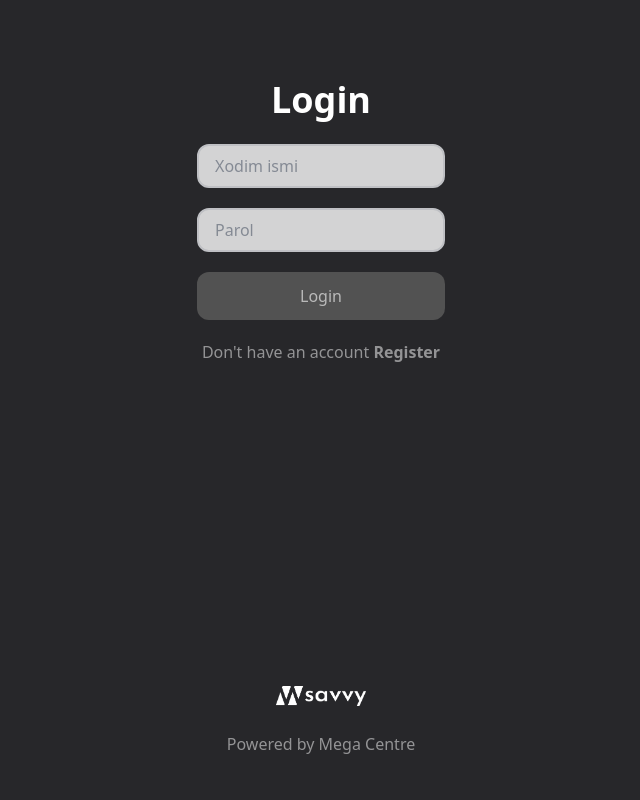
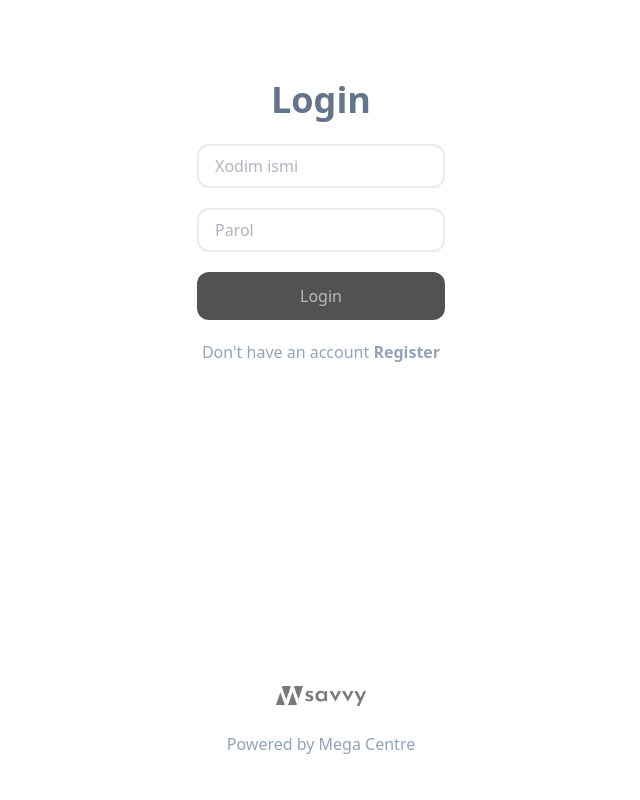
Before and after one commit to ABROR-build/savvy, a Django app: page / in a window 1280 px wide. Shown: the whole page, without its empty margins (319-959 px from the left). Run offline with Django 5.2, Linux system fonts and the light colour scheme; some libraries are stand-ins or nearby versions.

Commit message:
UI changed

```diff
--- a/templates/base.html
+++ b/templates/base.html
@@ -5,9 +5,9 @@
     <title>{% block title %}{% endblock title %}</title>
     <script src="https://cdn.tailwindcss.com"></script>
 </head>
-<body class="bg-zinc-800">
+<body class="bg-white">
 {% if request.user.is_authenticated %}
-    <nav class="flex items-center px-4 py-2 bg-zinc-700">
+    <nav class="flex items-center px-4 py-2 bg-slate-600">
         {% load static %}
             <a href="{% url 'list_services' %}">
                 <div class="pl-2">
@@ -15,19 +15,19 @@
                 </div>
             </a>
             <div class="pl-3">
-                <a href="{% url 'list_services' %}" class="text-xl text-white">Servislar</a>
+                <a href="{% url 'list_services' %}" class="text-xl text-gray-200">Servislar</a>
             </div>
             <div class="pl-3">
-                <a href="{% url 'list-stationaries' %}" class="text-xl text-white">Kanstovarlar</a>
+                <a href="{% url 'list-stationaries' %}" class="text-xl text-gray-200">Kanstovarlar</a>
             </div>
             <div class="pl-3">
-                <a href="{% url 'list_my_activities' %}" class="text-xl text-white">Hisobotlarim</a>
+                <a href="{% url 'list_my_activities' %}" class="text-xl text-gray-200">Hisobotlarim</a>
             </div>
             <div class="pl-60">
-                <p class="text-xl font-semibold text-white">Xodim: {{ request.user.username }}</p>
+                <p class="text-xl font-semibold text-gray-200">Xodim: {{ request.user.username }}</p>
             </div>
             <div class="flex items-center ml-auto">
-                <a href="{% url 'Logout' %}" class="px-5 py-3 rounded-xl text-white bg-zinc-700 hover:bg-zinc-600">Chiqish</a>
+                <a href="{% url 'Logout' %}" class="px-5 py-3 rounded-xl text-white bg-slate-700 hover:bg-slate-500">Chiqish</a>
             </div>
     </nav>
 {% else %}
--- a/templates/service/services.html
+++ b/templates/service/services.html
@@ -3,21 +3,19 @@
 
 {% block content %}
 <div class=" ml-5 grid grid-cols-5 gap-4 mr-5">
-    <body>
     {% for service in services %}
     <a href="{% url 'post_service' service.pk %}">
-                <div class="bg-orange-700 p-8 mt-5 rounded-lg hover:bg-orange-600">
+        <div class="bg-slate-500 p-8 mt-5 rounded-lg hover:bg-slate-400">
             <p class="text-white text-center text-xl font-semibold">{{ service.name }}</p>
         </div>
     </a>
 
     {% endfor %}
     <a href="{% url 'post_new_service' %}">
-                <div class="bg-orange-700 p-8 mt-5 rounded-lg hover:bg-orange-600">
+        <div class="bg-slate-500 p-8 mt-5 rounded-lg hover:bg-slate-400">
             <p class="text-white text-center text-xl font-semibold">+</p>
         </div>
     </a>
 
-    </body>
 </div>
 {% endblock content %}
--- a/templates/staff/login.html
+++ b/templates/staff/login.html
@@ -3,16 +3,16 @@
 {% block content %}
 {% if not request.user.is_authenticated %}
     <div class="p-10 lg:p-20 text-center">
-        <h2 class="text-3xl lg:text-4xl font-semibold text-white mb-6">Login</h2>
+        <h2 class="text-3xl lg:text-4xl font-semibold text-slate-500 mb-6">Login</h2>
         <form method="post" action="." class="lg:w-1/4 px-4 mx-auto">
             {% csrf_token %}
             <div class="mb-5">
-                <input type="text" placeholder="Xodim ismi" name="username" class="w-full px-4 opacity-80 py-2 rounded-xl border-2 border-white-500 focus:border-orange-500 focus:outline-none text-left">
+                <input type="text" placeholder="Xodim ismi" name="username" class="w-full px-4 text-gray-700 opacity-80 py-2 rounded-xl border-2 border-white-500 focus:border-orange-500 focus:outline-none text-left">
             </div>
 
 
             <div class="mb-5">
-                <input type="password" placeholder="Parol" name="password" class="w-full px-4 py-2 opacity-80 rounded-xl border-2 border-white-500 focus:border-orange-500 focus:outline-none">
+                <input type="password" placeholder="Parol" name="password" class="w-full px-4 py-2 opacity-80 text-gray-700 rounded-xl border-2 border-white-500 focus:border-orange-500 focus:outline-none">
             </div>
 
 
@@ -25,27 +25,23 @@
                     {% endfor %}
                 {% endfor %}
             {% endif %}
-            <button type="submit" class="px-5 w-full py-3 rounded-xl text-white text-opacity-60 bg-neutral-600 hover:bg-orange-800">Login</button>
+            <button type="submit" class="px-5 w-full py-3 rounded-xl text-white text-opacity-60 bg-neutral-600 hover:bg-neutral-500">Login</button>
         </form>
-        <p class="pt-5 text-white opacity-50">
-            Don't have an account <a class="text-white font-semibold hover:opacity-40" href="{% url 'registration' %}">Register</a>
+        <p class="pt-5 text-slate-400">
+            Don't have an account <a class="text-slate-400 font-semibold hover:opacity-40" href="{% url 'registration' %}">Register</a>
         </p>
     </div>
 {% else %}
 <div class="p-10 lg:p-20 text-center">
-    <h1 class="text-3xl lg:text-4xl text-white mb-5">Salom {{ user.username }}</h1>
-    <a class="p-20 text-xl text-white" href="{% url 'list_services' %}">Servislar</a>
+    <h1 class="text-3xl lg:text-4xl text-slate-600 mb-5">Salom {{ user.username }}</h1>
+    <a class="p-20 text-xl text-slate-500" href="{% url 'list_services' %}">Servislar</a>
 </div>
 {% endif %}
 {% load static %}
 <div class="absolute mb-10 inset-x-0 bottom-0 h-32 border-white flex justify-center items-center">
-    <img class="block" src="{% static 'assets/savvy_white.png' %}" width="90px">
+    <img class="block opacity-60" src="{% static 'assets/savvy.png' %}" width="90px">
 </div>
-<p class="absolute mb-10 inset-x-0 bottom-0 h-8 border-white flex justify-center items-center mt-2 text-white opacity-50 text-center">
+<p class="absolute mb-10 inset-x-0 bottom-0 h-8 border-white flex justify-center items-center mt-2 text-slate-400 text-center">
             Powered by Mega Centre
 </p>
-
-
-
-
 {% endblock content %}
```
Also changed, not shown: templates/service/my_activities.html (+9 -9 lines), templates/service/post_new_service.html (+8 -8 lines), templates/service/post_service.html (+8 -8 lines), templates/staff/registration.html (+10 -11 lines), templates/stationaries/filter_stationaries.html (+4 -5 lines), templates/stationaries/list_sell.html (+6 -6 lines), templates/stationaries/list_stationaries.html (+4 -5 lines), templates/stationaries/sell_stationaries.html (+9 -9 lines), db.sqlite3, media/stationaries/Untitled-1.jpg (added), media/stationaries/papka.jpg (added), media/stationaries/ruchka.jpg (added). Lines whose indentation alone changed are shown as unchanged.
